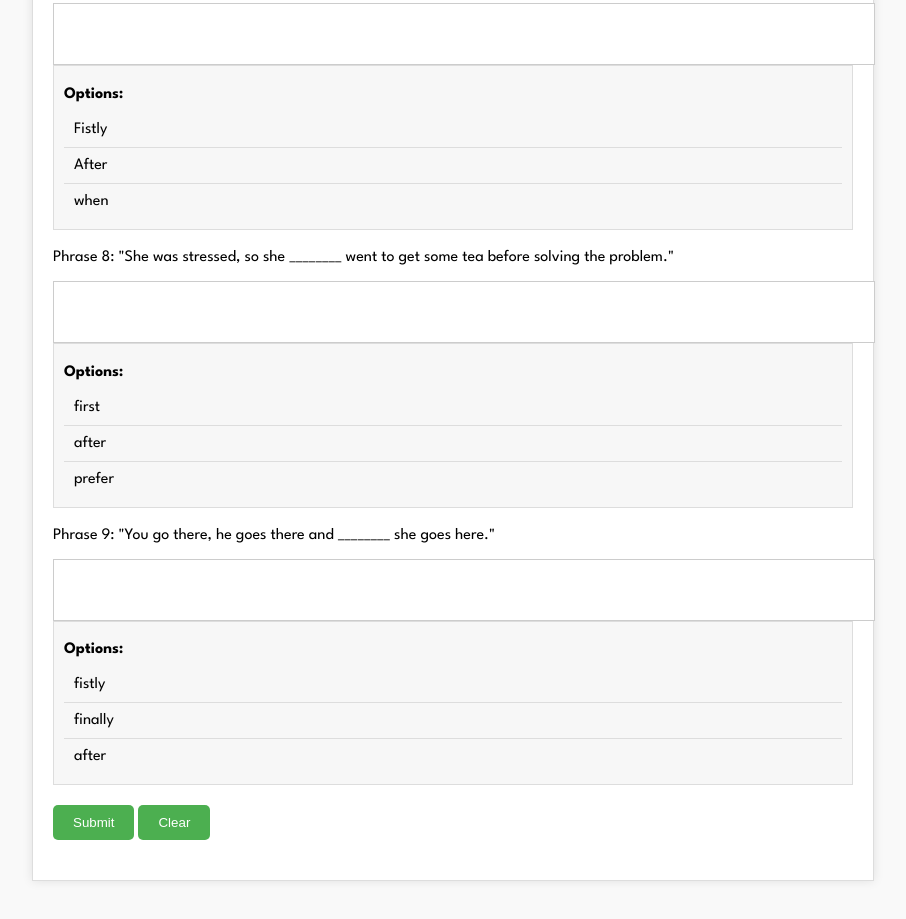
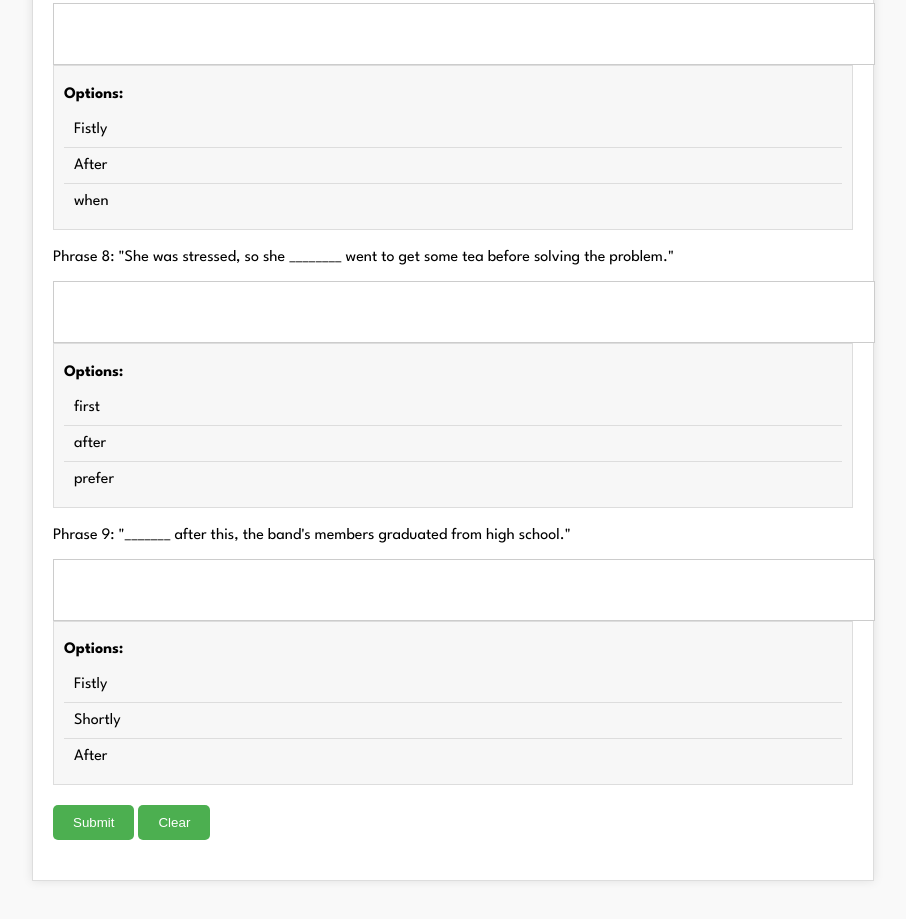
Before and after one commit to Luizapc3210/ingles, a plain HTML site: page index.html in a window 1280 px wide. Shown: the part 1827-2746 px from the top of the page, without its empty margins (187-1093 px from the left). Drawn offline with Linux system fonts and the light colour scheme.

Commit message:
Add files via upload

```diff
--- a/index.html
+++ b/index.html
@@ -88,13 +88,13 @@
                                         <span class="option">prefer</span>
                                     </div>
                                     <div class="phrase">
-                                        <p>Phrase 9: "You go there, he goes there and ________ she goes here."</p>
+                                        <p>Phrase 9: "_______ after this, the band's members graduated from high school."</p>
                                         <input type="text" id="answer3" class="input-field">
                                         <div class="option-box">
                                             <h1 class="option-title">Options:</h1>
-                                            <span class="option">fistly</span>
-                                            <span class="option">finally</span>
-                                            <span class="option">after</span>
+                                            <span class="option">Fistly</span>
+                                            <span class="option">Shortly</span>
+                                            <span class="option">After</span>
                                         </div>
             </div>
             <button class="button" id="submit-button">Submit</button>
--- a/script.js/index.js
+++ b/script.js/index.js
@@ -10,7 +10,7 @@ const phrases = [
         { phrase: "It abandoned the plan ______ complaints from staff.", answer: "after." },
         { phrase: "We have to consider the existence of life in another planets.________, we have to explore the space.", answer: "After" },
         { phrase: "She was stressed, so she ________ went to get some tea before solving the problem.", answer: "first" },
-        { phrase: "You go there, he goes there and ________ she goes here", answer: "finally" }
+        { phrase: "_______ after this, the band's members graduated from high school.", answer: "Shortly" }
       ]
     },
   ];
```
